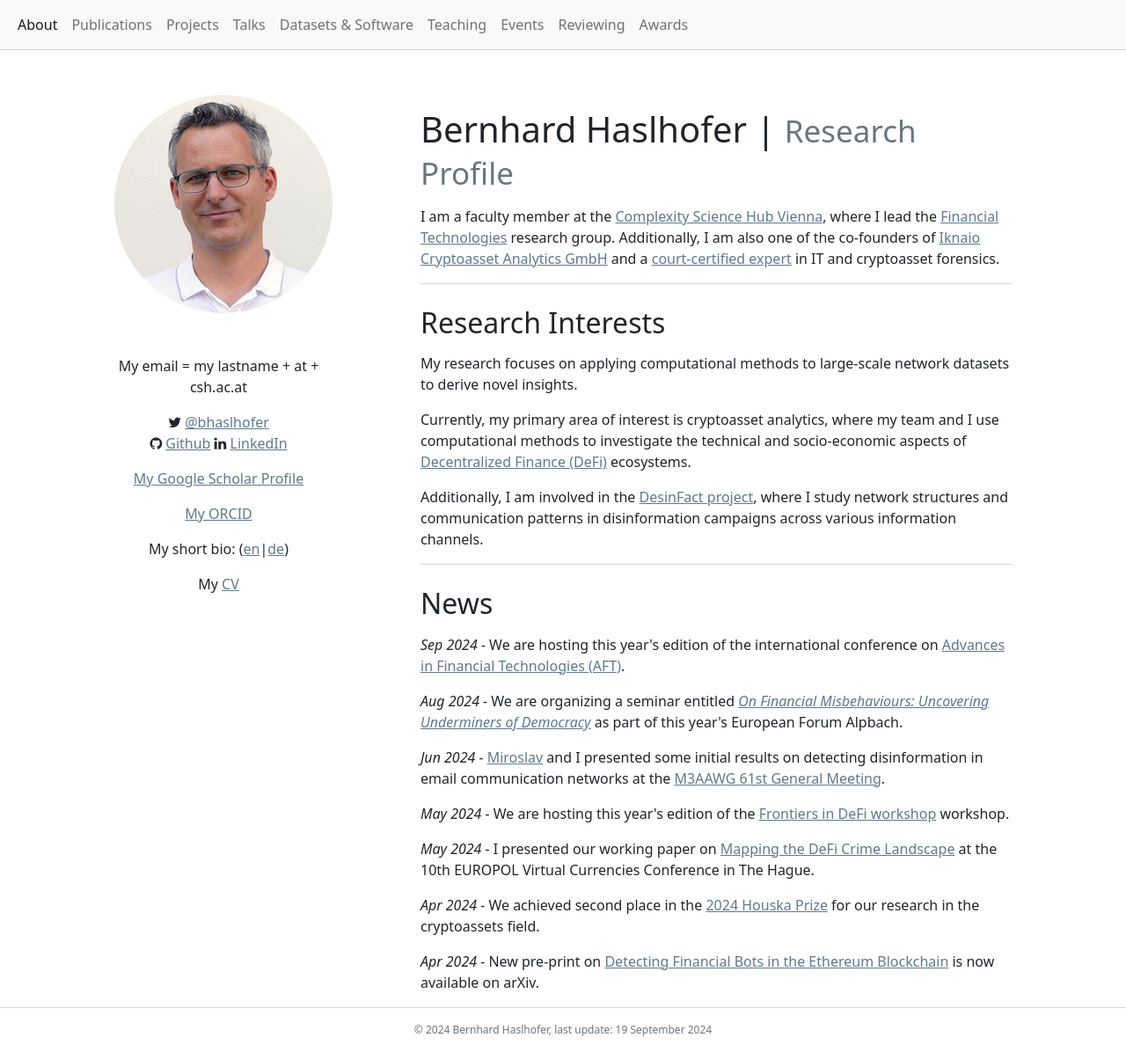
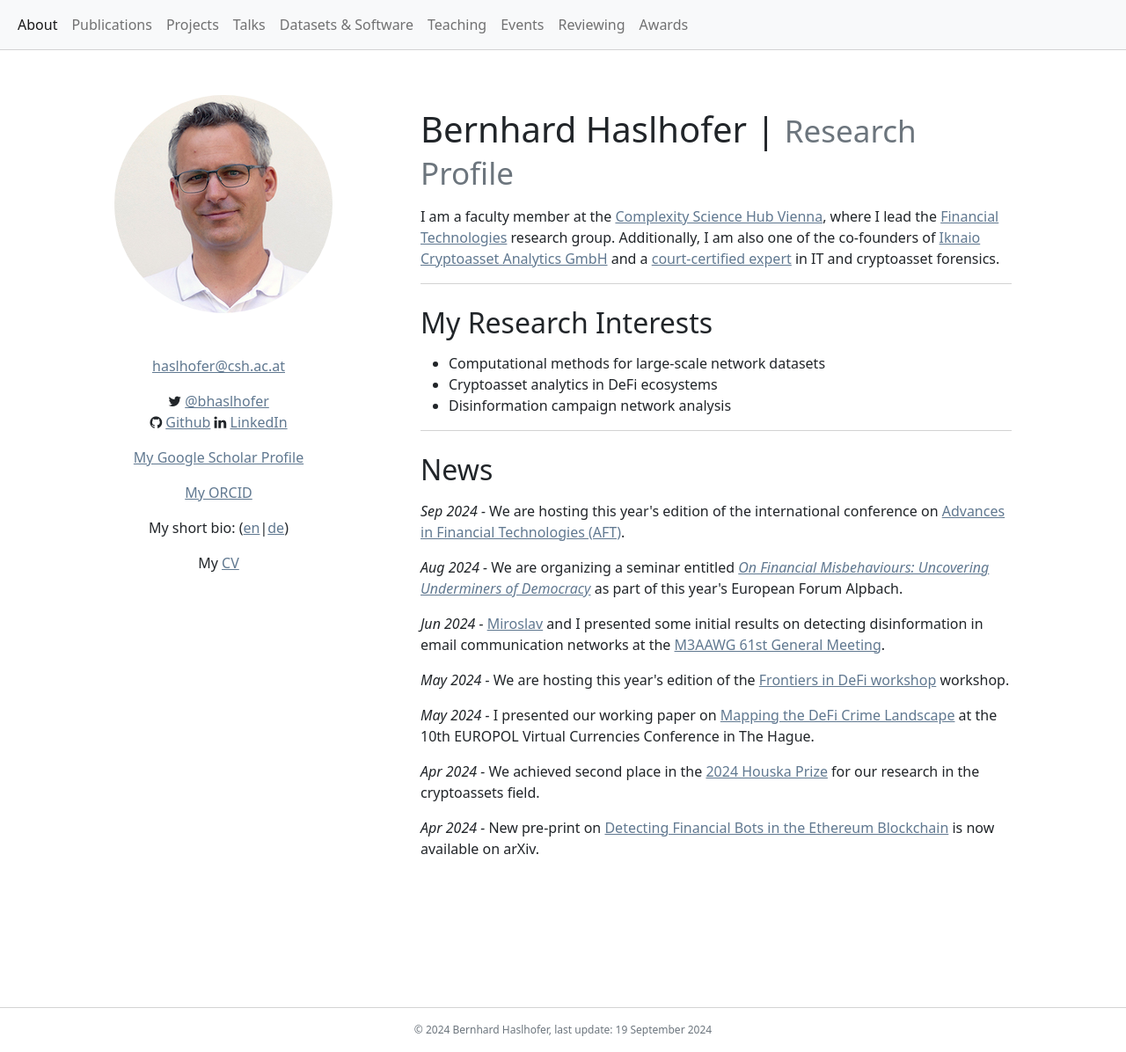
Before and after one commit to behas/behas.github.com, a Jekyll site: the page built from index.html, in a window 1280 px wide and 1196 px high. Shown: the whole window at 88% size. Built offline with Jekyll 4.4.1, drawn with Linux system fonts in a browser that asks for light colours; a style sheet for code colours, icons or effects is not loaded.

Commit message:
updated profile

```diff
--- a/index.html
+++ b/index.html
@@ -10,10 +10,21 @@ title: Research Profile
     <div class="col-md-3">
       <div class="text-center">
 
-        <img src="/assets/images/bhaslhofer_2022.jpg" class="rounded-circle" alt="Image of Bernhard Haslhofer">
+        <img src="/assets/images/bhaslhofer_2022.jpg" class="rounded-circle" alt="Profile image of Bernhard Haslhofer, faculty member at Complexity Science Hub Vienna.">
 
-        <p class="mt-5">
-          My email = my lastname + at + csh.ac.at
+        <p id="email" class="mt-5">
+          <script type="text/javascript">
+            // Email parts
+            var user = "haslhofer";
+            var domain = "csh";
+            var tld = "ac.at";
+
+            // Assemble the email address
+            var email = user + "@" + domain + "." + tld;
+
+            // Display email
+            document.getElementById("email").innerHTML = '<a href="mailto:' + email + '">' + email + '</a>';
+          </script>
         </p>
         <p>
           <i class="fa fa-twitter"></i>
@@ -44,14 +55,12 @@ title: Research Profile
       <p>I am a faculty member at the <a href="https://www.csh.ac.at/" target="_blank">Complexity Science Hub Vienna</a>, where I lead the <a href="https://www.csh.ac.at/complexity-science/Cryptofinance/" target="_blank">Financial Technologies</a> research group. Additionally, I am also one of the co-founders of <a href="https://www.ikna.io" target="_blank">Iknaio Cryptoasset Analytics GmbH</a> and a <a href="https://justizonline.gv.at/jop/web/exl/W333553" target="_blank">court-certified expert</a> in IT and cryptoasset forensics.
 
       <section>
-        <h2>Research Interests</h2>
-
-          <p>My research focuses on applying computational methods to large-scale network datasets to derive novel insights.</p>
-
-          <p>Currently, my primary area of interest is cryptoasset analytics, where my team and I use computational methods to investigate the technical and socio-economic aspects of <a href="https://www.bis.org/publ/work1066.htm" target="_blank">Decentralized Finance (DeFi)</a> ecosystems.</p>
-
-          <p>Additionally, I am involved in the <a href="https://projekte.ffg.at/projekt/4866636" target="_blank">DesinFact project</a>, where I study network structures and communication patterns in disinformation campaigns across various information channels.</p>
-
+        <h2>My Research Interests</h2>
+        <ul>
+          <li>Computational methods for large-scale network datasets</li>
+          <li>Cryptoasset analytics in DeFi ecosystems</li>
+          <li>Disinformation campaign network analysis</li>
+        </ul>
       </section>
 
       <section>
```
